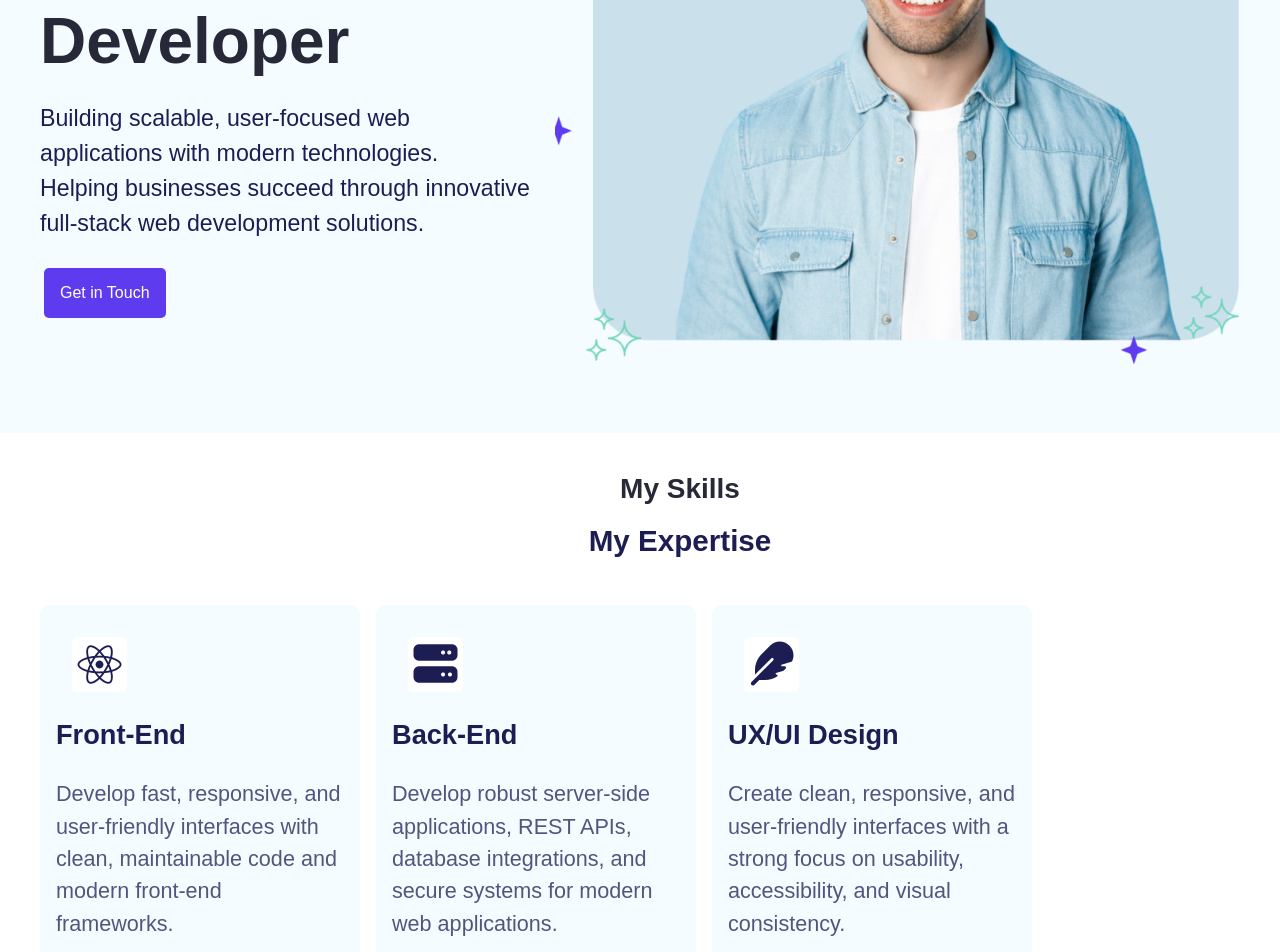
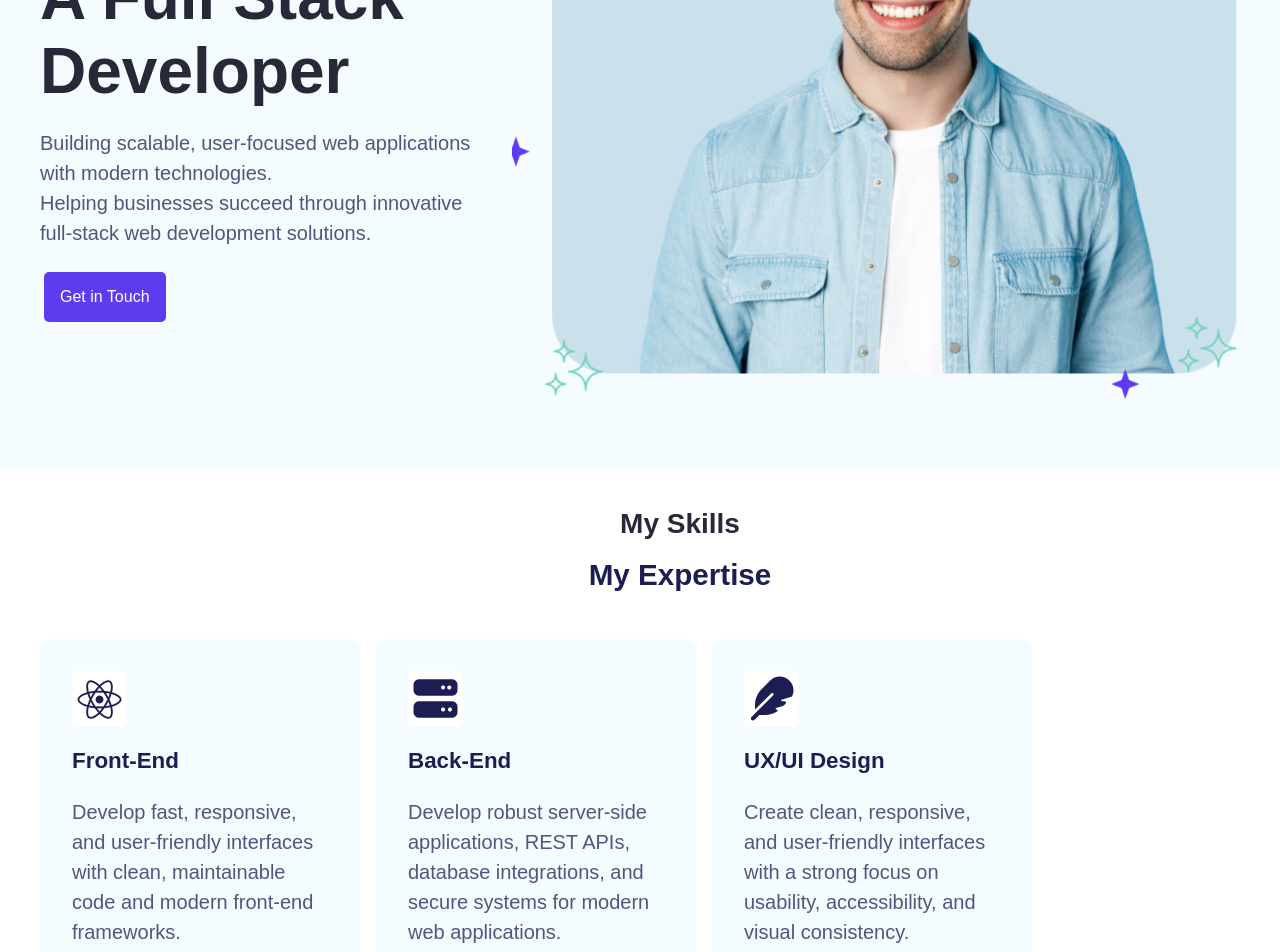
Before and after one commit to Ambush08/Personal-Portfolio, a React (Vite) app: page / in a window 1280 px wide. Shown: the part 260-1212 px from the top of the page. Built offline with nearby package versions, Linux system fonts and the light colour scheme.

Commit message:
Add responsiveness to testimonial component

```diff
--- a/src/Pages/Home/AboutMe.css
+++ b/src/Pages/Home/AboutMe.css
@@ -67,7 +67,7 @@
     }
 
     .about-info p{
-        font-size: 1.2rem;
+        font-size: 1rem;
     }
 
 }
@@ -82,7 +82,7 @@
     }
 
     .about-info p{
-        font-size: 1.35rem;
+        font-size: 1.2rem;
     }
 }
 
--- a/src/Pages/Home/Home.css
+++ b/src/Pages/Home/Home.css
@@ -52,7 +52,8 @@
 
 .hero-info{
     text-align: center;
-    font-size: 1.25rem;
+    font-size: 1rem;
+    opacity: .75;
 }
 
 .hero-image{
@@ -76,7 +77,7 @@
     }
 
     .hero-info{
-        font-size: 1.35rem;
+        font-size: 1rem;
     }
 
     .btn-primary{
@@ -86,7 +87,7 @@
 
 @media(min-width:768px){
     .container{
-        max-width: 1023px;
+        max-width: 768px;
     }
 
     .hero-intro{
@@ -98,13 +99,13 @@
     }
 
     .hero-info{
-        font-size: 1.45rem;
+        font-size: 1.25rem;
     }
 }
 
 @media(min-width:1024px){
     .container{
-        max-width: 1443px;
+        max-width: 1024px;
         flex-direction: row;
     }
 
@@ -128,7 +129,7 @@
 
     .hero-info{
     text-align: left;
-    font-size: 1.45rem;
+    font-size: 1.25rem;
     }
 }
 
@@ -146,6 +147,6 @@
     }
 
     .hero-info{
-        font-size: 1.45rem;
+        font-size: 1.25rem;
     }
 }
--- a/src/Pages/Home/Projects.css
+++ b/src/Pages/Home/Projects.css
@@ -77,7 +77,7 @@
 }
 
 .project-description{
-    font-size: 1.15rem;
+    font-size: 1rem;
     opacity: .75;
 }
 
@@ -136,7 +136,7 @@
 
     .my-projects{
         max-width: 1023px;
-        width: 100%;
+        width: 90%;
         margin-top: 2em;
     }
 
@@ -148,6 +148,10 @@
 
     .project-card{
         max-width: 80%;
+    }
+
+    .project-description{
+        font-size: 1rem;
     }
 }
 
@@ -173,6 +177,10 @@
         flex-direction: row;
         justify-content: space-between;
         gap: 2rem;
+    }
+
+    .project-description{
+        font-size: 1.2rem;
     }
 }
 
@@ -201,4 +209,8 @@
         align-items: center;
         gap: 2rem;
     }
+
+    .project-description{
+        font-size: 1.2rem;
+    }
 }
--- a/src/Pages/Home/Skills.css
+++ b/src/Pages/Home/Skills.css
@@ -79,7 +79,6 @@
 
 .skill-card-info{
     margin: 0 2em;
-    font-size: .5rem;
 }
 
 .skill-name{
@@ -91,7 +90,7 @@
 }
 
 .skill-description{
-    font-size: .75rem;
+    font-size: 1rem;
     opacity: .75;
 }
 
@@ -131,11 +130,11 @@
     }
 
     .skill-name{
-        font-size: 1.5rem;
+        font-size: 1.2rem;
     }
 
     .skill-description{
-        font-size: 1.2rem;
+        font-size: 1rem;
     }
 }
 
@@ -168,11 +167,11 @@
     }
 
     .skill-name{
-        font-size: 1.65rem;
+        font-size: 1.2rem;
     }
 
     .skill-description{
-        font-size: 1.3rem;
+        font-size: 1.2rem;
     }
 }
 
@@ -209,11 +208,11 @@
     }
 
     .skill-name{
-        font-size: 1.7rem;
+        font-size: 1.4rem;
     }
 
     .skill-description{
-        font-size: 1.35rem;
+        font-size: 1.25rem;
     }
 }
 
@@ -245,10 +244,10 @@
     }
 
     .skill-name{
-        font-size: 1.75rem;
+        font-size: 1.4rem;
     }
 
     .skill-description{
-        font-size: 1.35rem;
+        font-size: 1.25rem;
     }
 }
--- a/src/Pages/Home/Testimonial.css
+++ b/src/Pages/Home/Testimonial.css
@@ -11,11 +11,14 @@
 .testimonie{
     background: var(--bg-shade);
     width: 100%;
-    padding: 2.5em 0;
+    padding: 3em 0;
 }
 
 .testimonie-container{
+    display: flex;
+    flex-direction: column;
     margin: 1em auto;
+    max-width: 768px;
 }
 
 .testimonie-header{
@@ -38,9 +41,10 @@
 .testimonie-content{
     display: flex;
     flex-direction: column;
+    max-width: 100%;
     align-items: center;
     justify-content: center;
-    max-width: 320px;
+
     gap: 1em;
 }
 
@@ -49,7 +53,9 @@
     flex-direction: column;
     align-items: flex-start;
     justify-content: center;
+    max-width: 80%;
     border: 1px solid #1B998B;
+    flex-grow: 1;
     border-radius: 10px;
     padding: 1.5em 0;
 }
@@ -70,6 +76,7 @@
 }
 
 .client-remarks{
+    font-size: 1.2rem;
     opacity: .75;
     padding: 0 2.25em;
     margin: 0;
@@ -83,11 +90,56 @@
     padding: 0 2.25em;
 }
 
+.client-image{
+    width: 50px;
+}
+
 .client-name{
     font-weight: bold;
+    color: var(--primary);
     margin: 0;
+}
+
+.client-company:hover{
+    color: var(--primary);
 }
 
 .client-company{
     margin: 0;
 }
+
+/*Media Query*/
+@media(min-width: 1024px){
+    .testimonie-container{
+        margin: 0 auto;
+        max-width: 1443px;
+        flex-direction: column;
+    }
+
+    .testimonie-content{
+        flex-direction: row;
+        max-width: 1024px;
+        justify-content: space-between;
+        align-items: center;
+        gap: 1rem;
+    }
+
+    .client-remarks p{
+        font-size: 1.25rem;
+    }
+}
+
+@media(min-width: 1444px){
+    .testimonie-container{
+        max-width: 100%;
+    }
+
+    .testimonie-content{
+        max-width: 1444px;
+        padding: 0;
+    }
+
+    .client-remarks p{
+        font-size: 1.25rem;
+    }
+}
--- a/src/Pages/Home/Testimonial.jsx
+++ b/src/Pages/Home/Testimonial.jsx
@@ -38,7 +38,7 @@ export function Testimonial() {
             </div>
             <div className="client-profile">
               <div className="client-image">
-                <img src="./img/avatar-image.png" />
+                <img src="./img/avatar-image-1.png" />
               </div>
               <div className="client-details">
                 <p className="client-name">Daniel Russel</p>
```
